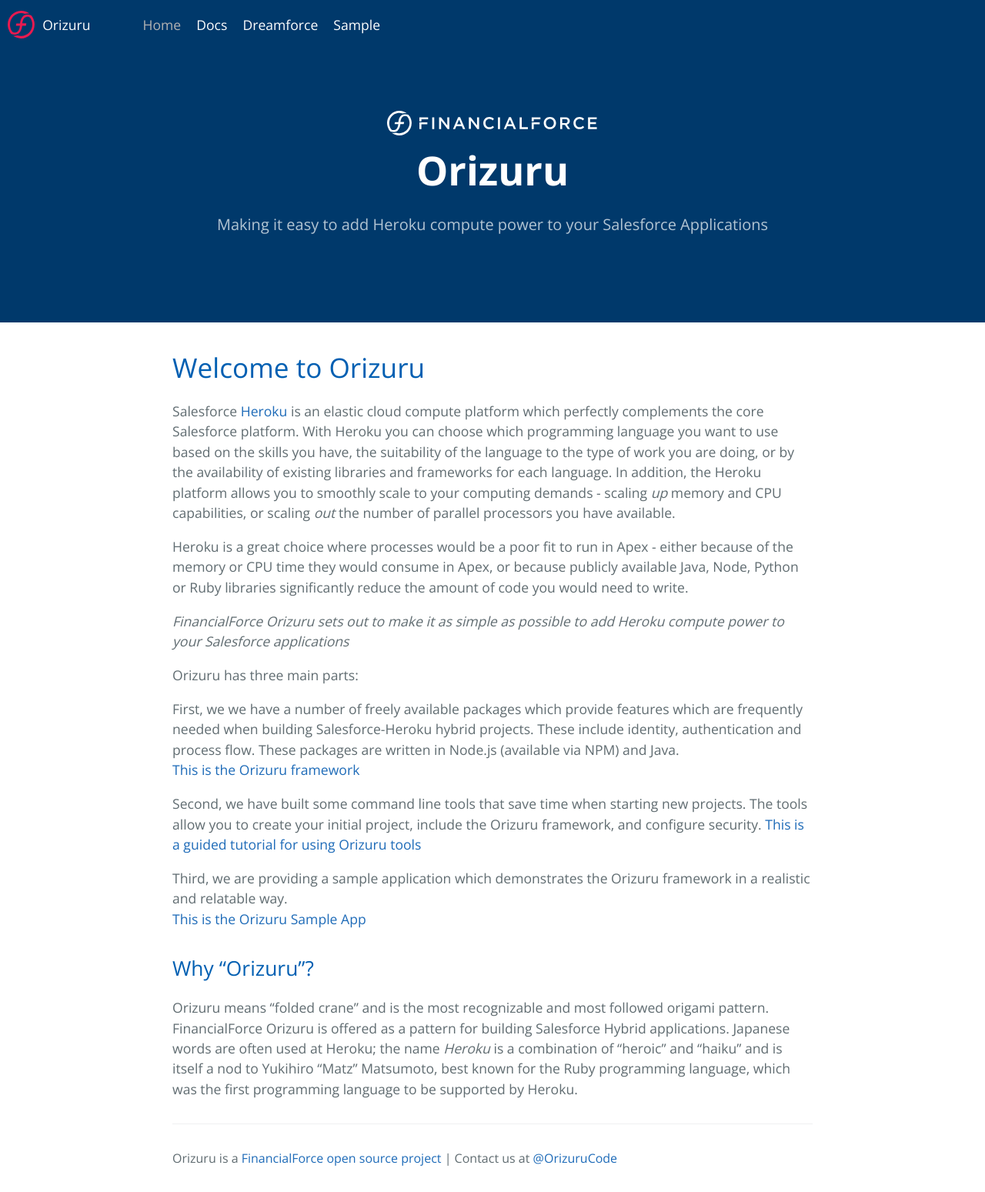
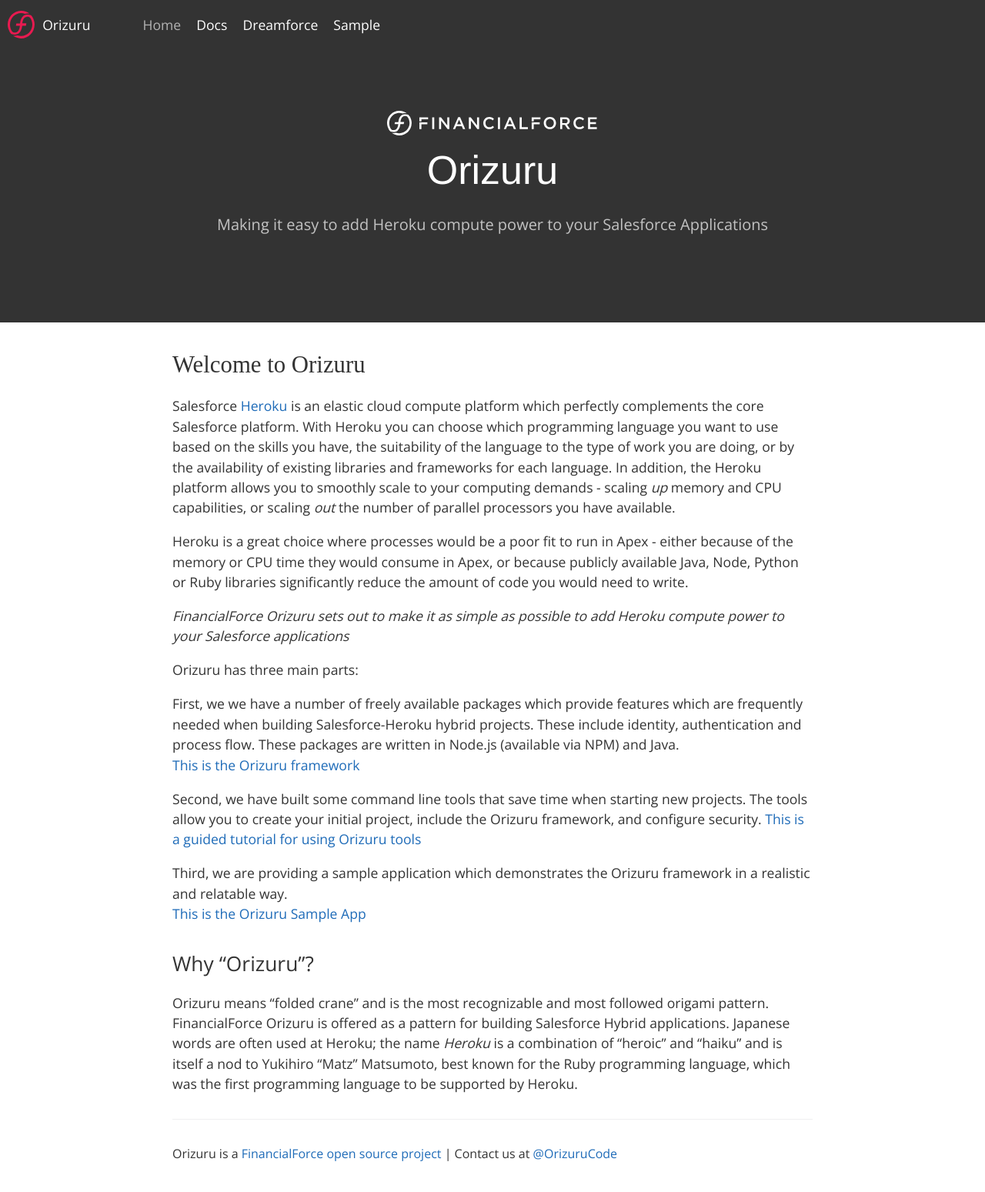
Before and after one commit to certinia/orizuru-pages, a Jekyll site: the page built from _pages/index.md, in a window 1280 px wide. Shown: the whole page at 77% size. Built offline with Jekyll 4.4.1, drawn with Linux system fonts in a browser that asks for light colours; some web fonts are replaced.

Commit message:
Make font changes to corporate branding

```diff
--- a/_sass/fonts.scss
+++ b/_sass/fonts.scss
@@ -1,9 +1,14 @@
 @font-face {
     font-family: 'Campton-Bold';
-    src: url('../fonts/campton_bold-webfont.woff2') format('woff2')
+    src: url('https://www.financialforce.com/wp-content/campton/campton_bold-webfont.woff2') format('woff2')
+}
+
+@font-face {
+    font-family: 'Campton-SemiBold';
+    src: url('https://www.financialforce.com/wp-content/campton/Campton-SemiBold.woff') format('woff')
 }
 
 @font-face {
     font-family: 'Campton-Book';
-    src: url('../fonts/campton_book-webfont.woff2') format('woff2')
+    src: url('https://www.financialforce.com/wp-content/campton/campton_book-webfont.woff2') format('woff2')
 }
--- a/_sass/hero.scss
+++ b/_sass/hero.scss
@@ -1,7 +1,11 @@
 .page-header {
     background-color: $dark-blue;
     background-image: none;
-    -webkit-font-smoothing: antialiased;
+
+    .project-name {
+        font-family: $heading-font, sans-serif;
+        font-weight: normal !important;
+    }
 }
 
 .top-bar .logo {
--- a/_sass/main-content.scss
+++ b/_sass/main-content.scss
@@ -1,9 +1,13 @@
 html {
     height: 100%;
     body {
+        font-family: $body-font, "Open Sans", "Helvetica Neue", Helvetica, Arial, sans-serif;
         min-height: 100%;
         display: flex;
         flex-direction: column;
+        color: $main-font-color;
+        -webkit-font-smoothing: antialiased;
+
         .content {
             flex: 1;
             @media screen and (min-width: 3 * $min-navbar-column-width) {
@@ -13,10 +17,9 @@ html {
             section.main-content {
                 flex: 1;
                 overflow: hidden;
-                h1, h2, h3, h4, h5, h6 {
-                    color: $medium-blue;
-                }
                 h1:first-of-type {
+                    font-size: 1.75em;
+                    font-family: $subheading-font;
                     margin-top: 0;
                 }
             }
--- a/_sass/variables.scss
+++ b/_sass/variables.scss
@@ -4,11 +4,11 @@ $medium-breakpoint: 42em !default;
 
 // Headers
 $header-heading-color: #fff !default;
-$header-bg-color: #159957 !default;
+$header-bg-color: #333333 !default;
 $header-bg-color-secondary: #155799 !default;
 
 // Text
-$section-headings-color: #159957 !default;
+$section-headings-color: #333333 !default;
 $body-text-color: #606c71 !default;
 $body-link-color: #1e6bb8 !default;
 $blockquote-text-color: #819198 !default;
--- a/_sass/vars.scss
+++ b/_sass/vars.scss
@@ -1,5 +1,11 @@
+// fonts
+$heading-font: 'Campton-Bold';
+$subheading-font: 'Campton-SemiBold';
+$body-font: 'Campton-Book';
+
 // block colours
-$dark-blue: #00396B;
+$main-font-color: #333333;
+$dark-blue: #333333;
 $medium-blue: #005FB2;
 $light-blue: #0C8EFF;
 $light-gray: #eeeeee;
--- a/assets/css/style.scss
+++ b/assets/css/style.scss
@@ -4,6 +4,7 @@
 // temporary
 @import "jekyll-theme-cayman";
 
+@import "fonts";
 @import "vars";
 @import "navbar";
 @import "hero";
```
